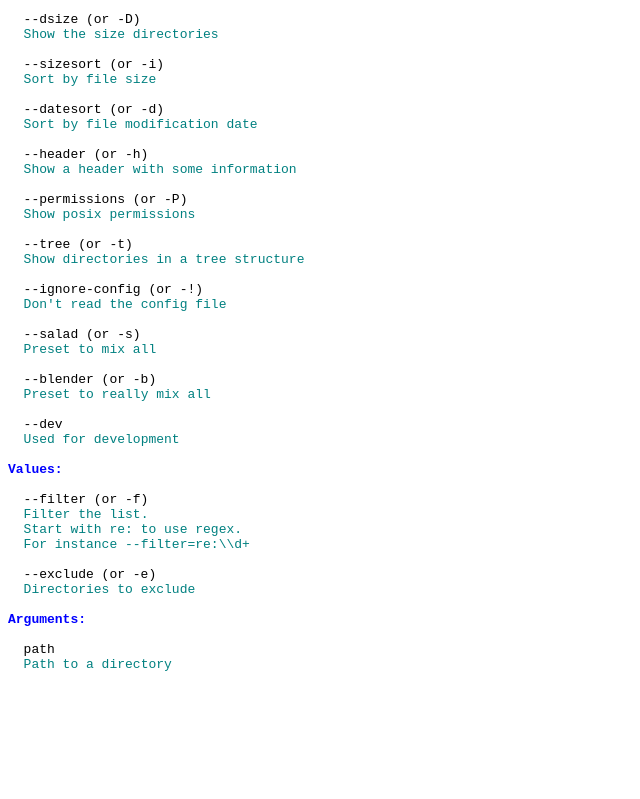
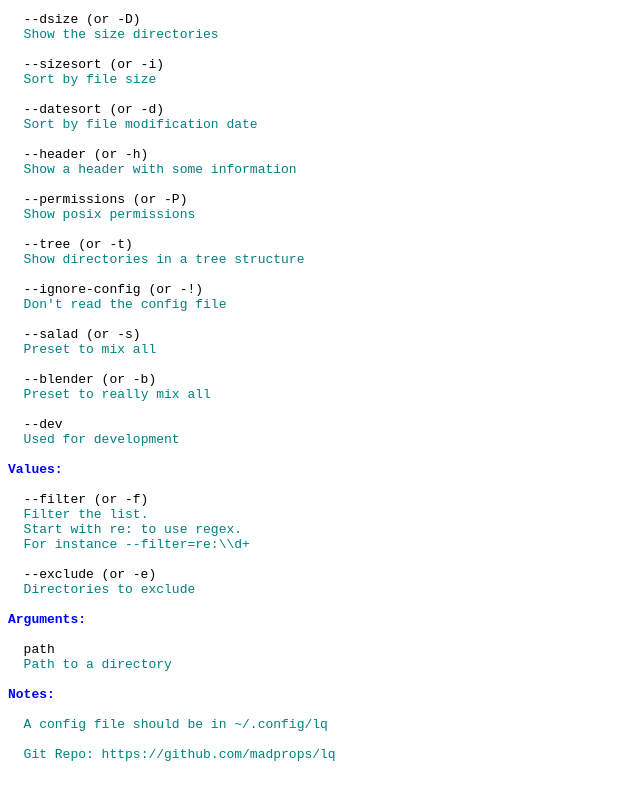
Before and after one commit to madprops/lq, a plain HTML site: page docs/index.html in a window 1280 px wide. Shown: the part 616-1415 px from the top of the page, without its empty margins (0-640 px from the left). Before the commit the page ends 1331 px from the top, so only its background shows below. Drawn offline with Linux system fonts and the light colour scheme.

Commit message:
Big color/style mode. Help updated

```diff
--- a/docs/index.html
+++ b/docs/index.html
@@ -94,6 +94,12 @@
   path
   <span style="color:teal;">Path to a directory</span>
 
+<span style="font-weight:bold;"></span><span style="color:blue;font-weight:bold;">Notes:</span>
+
+  <span style="color:teal;">A config file should be in ~/.config/lq</span>
+
+  <span style="color:teal;">Git Repo: https://github.com/madprops/lq</span>
+
 
 </pre>
 </body>
```
Also changed, not shown: 7 other files.
